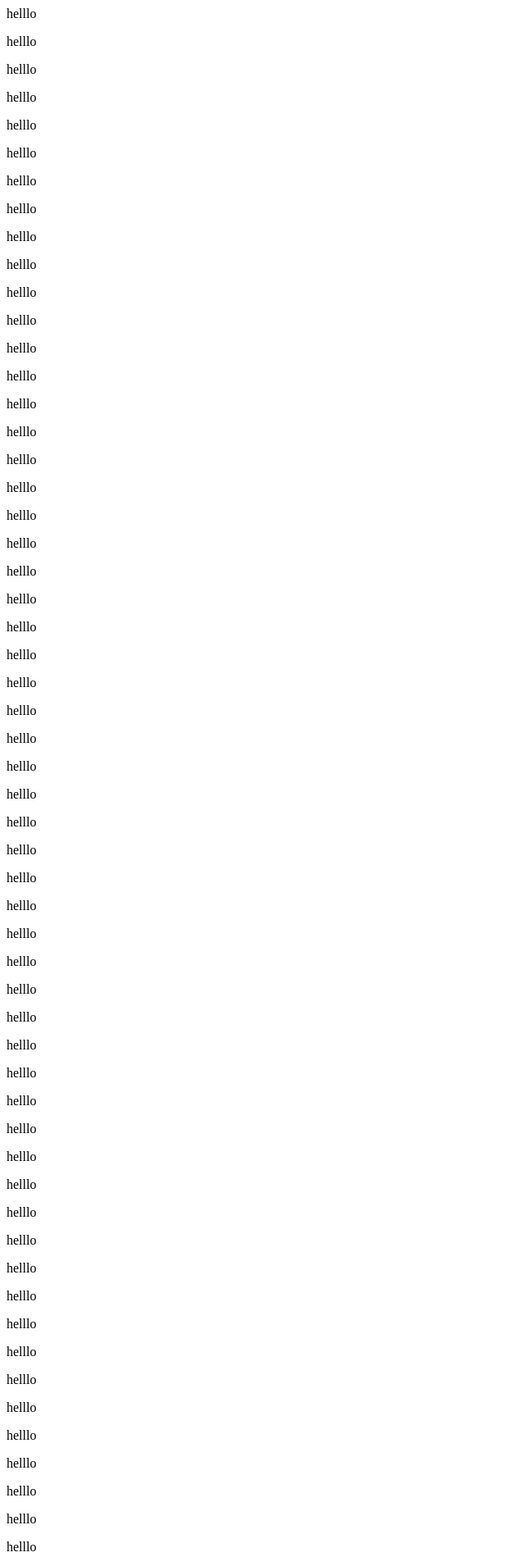
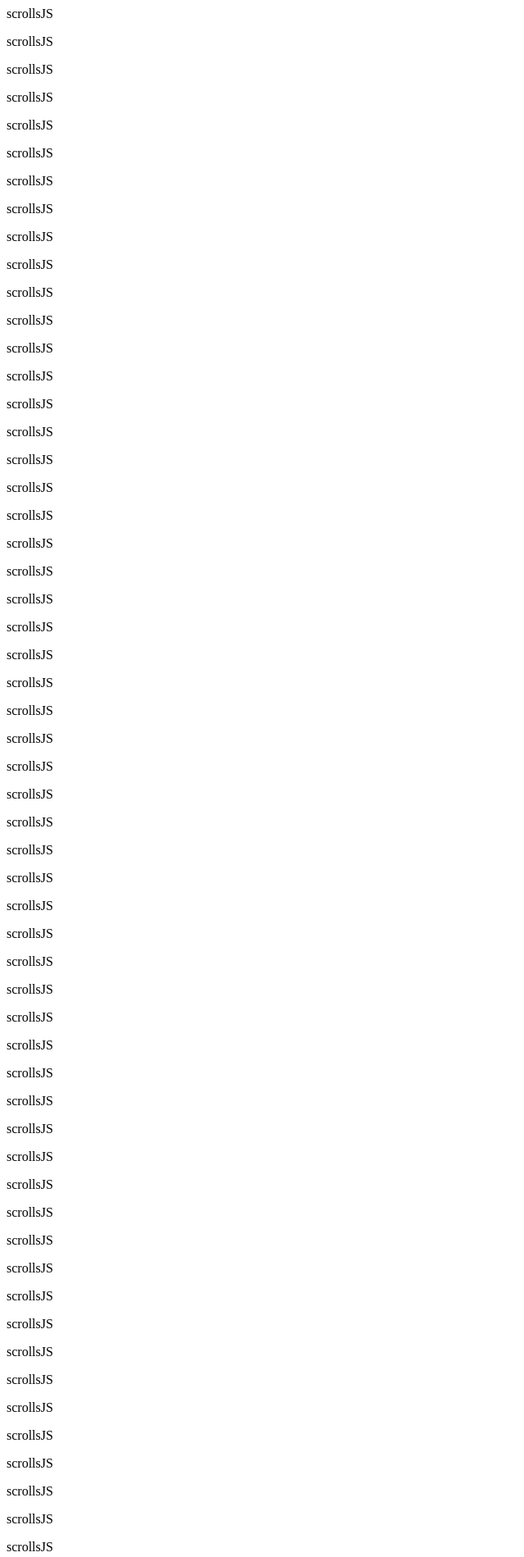
Before and after one commit to markogrady1/scrollsjs, a plain HTML site: page demo/index.html in a window 1280 px wide. Shown: the top 1899 px of the page at 82% size, without its empty margins (0-640 px from the left). Drawn offline with nearby package versions, Linux system fonts and the light colour scheme.

Commit message:
change text for demo to something relevant

```diff
--- a/demo/index.html
+++ b/demo/index.html
@@ -7,113 +7,113 @@
 	<script src='./scrolls.js'></script>
 </head>
 <body>
-<p>helllo</p>
-<p>helllo</p>
-<p>helllo</p>
-<p>helllo</p>
-<p>helllo</p>
-<p>helllo</p>
-<p>helllo</p>
-<p>helllo</p>
-<p>helllo</p>
-<p>helllo</p>
-<p>helllo</p>
-<p>helllo</p>
-<p>helllo</p>
-<p>helllo</p>
-<p>helllo</p>
-<p>helllo</p>
-<p>helllo</p>
-<p>helllo</p>
-<p>helllo</p>
-<p>helllo</p>
-<p>helllo</p>
-<p>helllo</p>
-<p>helllo</p>
-<p>helllo</p>
-<p>helllo</p>
-<p>helllo</p>
-<p>helllo</p>
-<p>helllo</p>
-<p>helllo</p>
-<p>helllo</p>
-<p>helllo</p>
-<p>helllo</p>
-<p>helllo</p>
-<p>helllo</p>
-<p>helllo</p>
-<p>helllo</p>
-<p>helllo</p>
-<p>helllo</p>
-<p>helllo</p>
-<p>helllo</p>
-<p>helllo</p>
-<p>helllo</p>
-<p>helllo</p>
-<p>helllo</p>
-<p>helllo</p>
-<p>helllo</p>
-<p>helllo</p>
-<p>helllo</p>
-<p>helllo</p>
-<p>helllo</p>
-<p>helllo</p>
-<p>helllo</p>
-<p>helllo</p>
-<p>helllo</p>
-<p>helllo</p>
-<p>helllo</p>
-<p>helllo</p>
-<p>helllo</p>
-<p>helllo</p>
-<p>helllo</p>
-<p>helllo</p>
-<p>helllo</p>
-<p>helllo</p>
-<p>helllo</p>
-<p>helllo</p>
-<p>helllo</p>
-<p>helllo</p>
-<p>helllo</p>
-<p>helllo</p>
-<p>helllo</p>
-<p>helllo</p>
-<p>helllo</p>
-<p>helllo</p>
-<p>helllo</p>
-<p>helllo</p>
-<p>helllo</p>
-<p>helllo</p>
-<p>helllo</p>
-<p>helllo</p>
-<p>helllo</p>
-<p>helllo</p>
-<p>helllo</p>
-<p>helllo</p>
-<p>helllo</p>
-<p>helllo</p>
-<p>helllo</p>
-<p>helllo</p>
-<p>helllo</p>
-<p>helllo</p>
-<p>helllo</p>
-<p>helllo</p>
-<p>helllo</p>
-<p>helllo</p>
-<p>helllo</p>
-<p>helllo</p>
-<p>helllo</p>
-<p>helllo</p>
-<p>helllo</p>
-<p>helllo</p>
-<p>helllo</p>
-<p>helllo</p>
-<p>helllo</p>
-<p>helllo</p>
-<p>helllo</p>
-<p>helllo</p>
-<p>helllo</p>
-<p>helllo</p>
+<p>scrollsJS</p>
+<p>scrollsJS</p>
+<p>scrollsJS</p>
+<p>scrollsJS</p>
+<p>scrollsJS</p>
+<p>scrollsJS</p>
+<p>scrollsJS</p>
+<p>scrollsJS</p>
+<p>scrollsJS</p>
+<p>scrollsJS</p>
+<p>scrollsJS</p>
+<p>scrollsJS</p>
+<p>scrollsJS</p>
+<p>scrollsJS</p>
+<p>scrollsJS</p>
+<p>scrollsJS</p>
+<p>scrollsJS</p>
+<p>scrollsJS</p>
+<p>scrollsJS</p>
+<p>scrollsJS</p>
+<p>scrollsJS</p>
+<p>scrollsJS</p>
+<p>scrollsJS</p>
+<p>scrollsJS</p>
+<p>scrollsJS</p>
+<p>scrollsJS</p>
+<p>scrollsJS</p>
+<p>scrollsJS</p>
+<p>scrollsJS</p>
+<p>scrollsJS</p>
+<p>scrollsJS</p>
+<p>scrollsJS</p>
+<p>scrollsJS</p>
+<p>scrollsJS</p>
+<p>scrollsJS</p>
+<p>scrollsJS</p>
+<p>scrollsJS</p>
+<p>scrollsJS</p>
+<p>scrollsJS</p>
+<p>scrollsJS</p>
+<p>scrollsJS</p>
+<p>scrollsJS</p>
+<p>scrollsJS</p>
+<p>scrollsJS</p>
+<p>scrollsJS</p>
+<p>scrollsJS</p>
+<p>scrollsJS</p>
+<p>scrollsJS</p>
+<p>scrollsJS</p>
+<p>scrollsJS</p>
+<p>scrollsJS</p>
+<p>scrollsJS</p>
+<p>scrollsJS</p>
+<p>scrollsJS</p>
+<p>scrollsJS</p>
+<p>scrollsJS</p>
+<p>scrollsJS</p>
+<p>scrollsJS</p>
+<p>scrollsJS</p>
+<p>scrollsJS</p>
+<p>scrollsJS</p>
+<p>scrollsJS</p>
+<p>scrollsJS</p>
+<p>scrollsJS</p>
+<p>scrollsJS</p>
+<p>scrollsJS</p>
+<p>scrollsJS</p>
+<p>scrollsJS</p>
+<p>scrollsJS</p>
+<p>scrollsJS</p>
+<p>scrollsJS</p>
+<p>scrollsJS</p>
+<p>scrollsJS</p>
+<p>scrollsJS</p>
+<p>scrollsJS</p>
+<p>scrollsJS</p>
+<p>scrollsJS</p>
+<p>scrollsJS</p>
+<p>scrollsJS</p>
+<p>scrollsJS</p>
+<p>scrollsJS</p>
+<p>scrollsJS</p>
+<p>scrollsJS</p>
+<p>scrollsJS</p>
+<p>scrollsJS</p>
+<p>scrollsJS</p>
+<p>scrollsJS</p>
+<p>scrollsJS</p>
+<p>scrollsJS</p>
+<p>scrollsJS</p>
+<p>scrollsJS</p>
+<p>scrollsJS</p>
+<p>scrollsJS</p>
+<p>scrollsJS</p>
+<p>scrollsJS</p>
+<p>scrollsJS</p>
+<p>scrollsJS</p>
+<p>scrollsJS</p>
+<p>scrollsJS</p>
+<p>scrollsJS</p>
+<p>scrollsJS</p>
+<p>scrollsJS</p>
+<p>scrollsJS</p>
+<p>scrollsJS</p>
+<p>scrollsJS</p>
+<p>scrollsJS</p>
+<p>scrollsJS</p>
 <script type="text/javascript">
 
 scroller.init();
```
